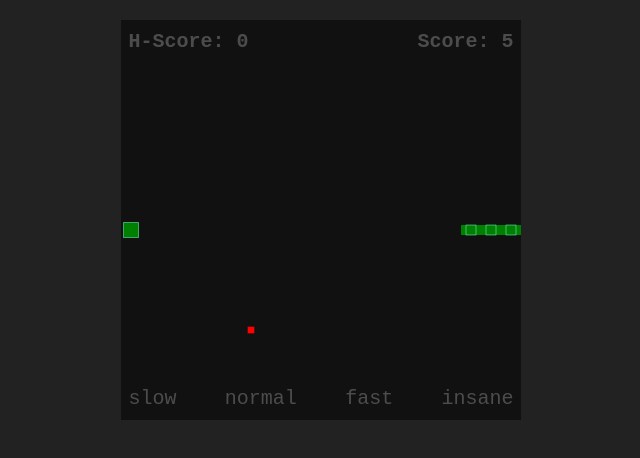
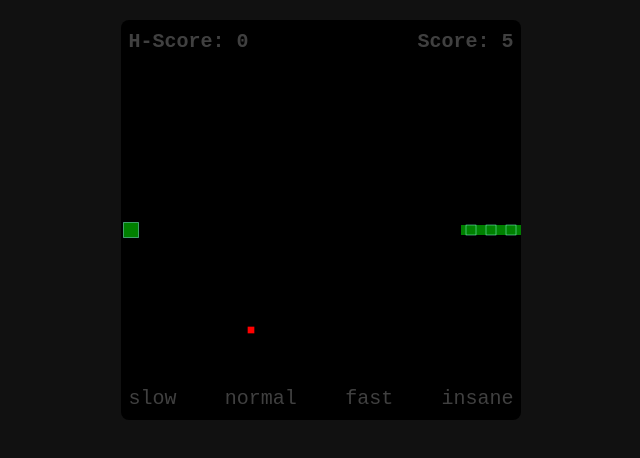
Before and after one commit to tomtom637/snake, a plain HTML site: page index.html in a window 1280 px wide. Shown: the whole page, without its empty margins (319-959 px from the left). Drawn offline with Linux system fonts and the light colour scheme.

Commit message:
css: edited some basic styles

```diff
--- a/styles.css
+++ b/styles.css
@@ -1,5 +1,5 @@
 html, body {
-  background-color: #222;
+  background-color: #111;
   box-sizing: border-box;
   font-family: "Courier New", Courier, monospace;
 }
@@ -43,5 +43,6 @@ html, body {
 .canvas {
   display: block;
   margin: 20px auto;
-  background-color: #111;
+  background-color: #000;
+  border-radius: 8px;
 }
```
